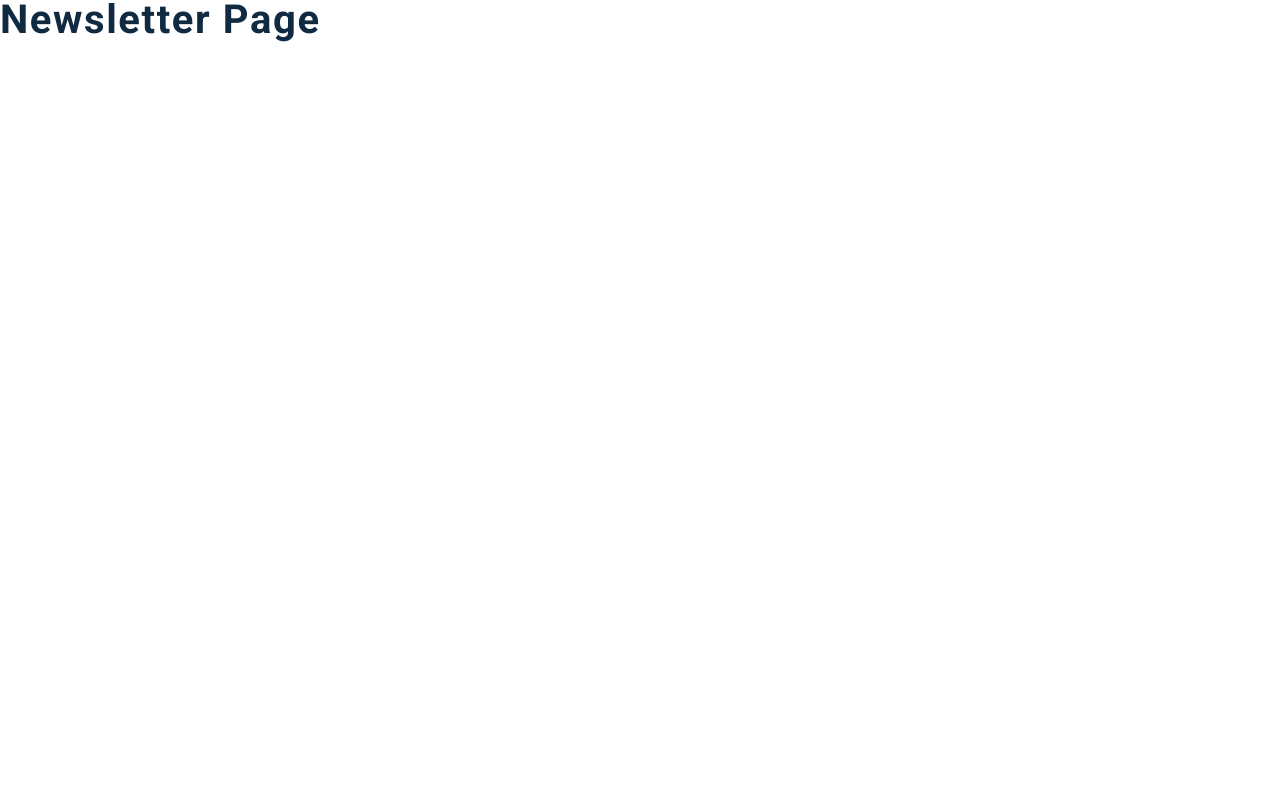
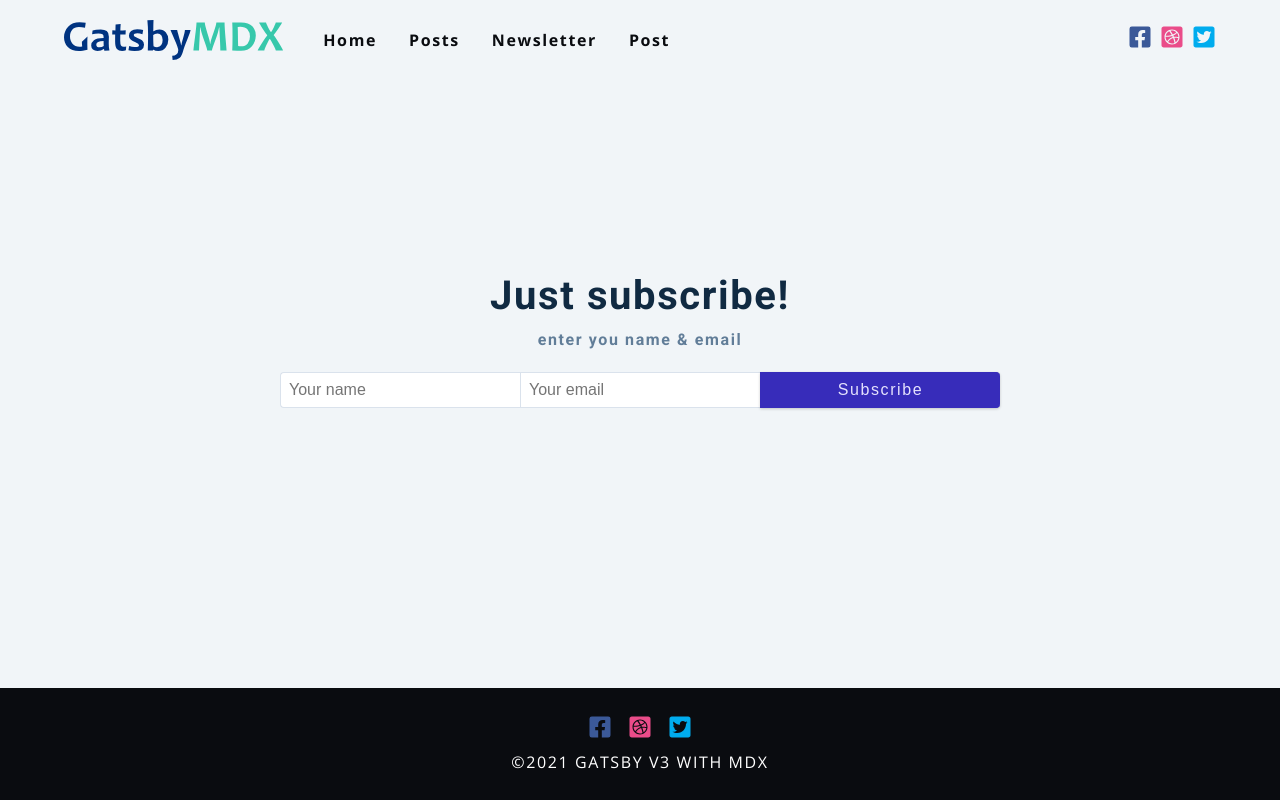
Before and after one commit to WebDevelopUa/gatsby_03, a Gatsby site: page /newsletter in a window 1280 px wide. Built offline with nearby package versions, Linux system fonts and the light colour scheme; Gatsby itself is replaced by a stand-in of ours.

Commit message:
Add Newsletter page

```diff
--- a/src/pages/newsletter.js
+++ b/src/pages/newsletter.js
@@ -2,7 +2,35 @@ import React from 'react'
 import Layout from '../components/Layout'
 
 const NewsLetter = () => {
-  return <h2>newsletter page</h2>
+  return (
+    <Layout>
+      <section className="newsletter-page">
+        <div className="page-center">
+          <h2>Just subscribe!</h2>
+          <h4>enter you name & email</h4>
+          <form className="contact-form">
+            <input
+              type="text"
+              name="name"
+              placeholder="Your name"
+              className="form-control"
+              required
+            />
+            <input
+              type="email"
+              name="email"
+              placeholder="Your email"
+              className="form-control"
+              required
+            />
+            <button type="submit" className="btn form-control submit-btn">
+              Subscribe
+            </button>
+          </form>
+        </div>
+      </section>
+    </Layout>
+  )
 }
 
 export default NewsLetter
```
